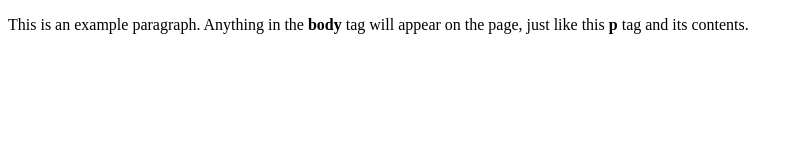
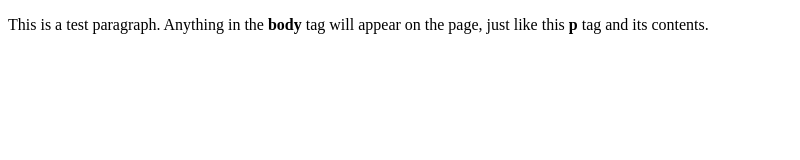
Before and after one commit to michaelsanchez-pingidentity/hello-ping5, a plain HTML site: page index.html in a window 1280 px wide. Shown: the whole page, without its empty margins (0-800 px from the left). Drawn offline with Linux system fonts and the light colour scheme.

Commit message:
Update index.html
CHnage paragraph for classi n github.

```diff
--- a/index.html
+++ b/index.html
@@ -5,6 +5,6 @@
     <title>This is the title of the webpage!</title>
   </head>
   <body>
-    <p>This is an example paragraph. Anything in the <strong>body</strong> tag will appear on the page, just like this <strong>p</strong> tag and its contents.</p>
+    <p>This is a test paragraph. Anything in the <strong>body</strong> tag will appear on the page, just like this <strong>p</strong> tag and its contents.</p>
   </body>
 </html>
```
